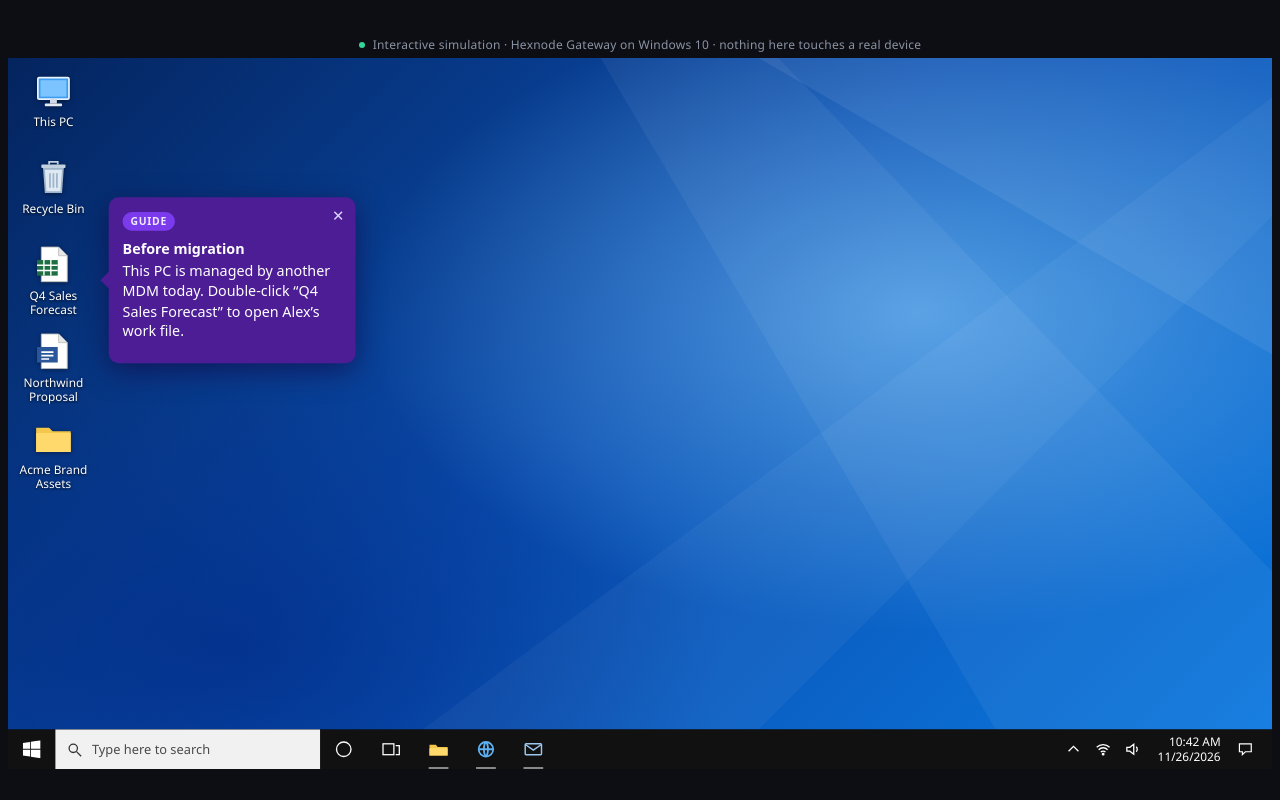
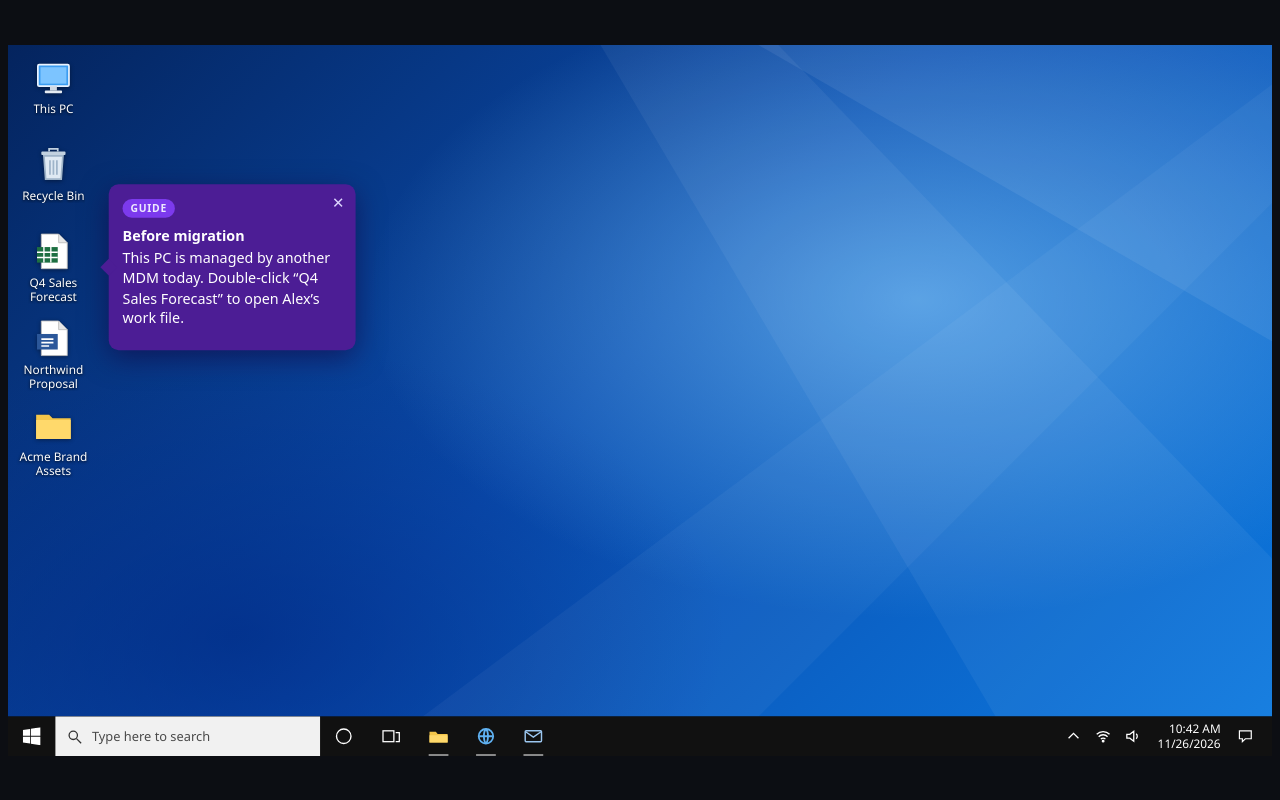
Before and after one commit to sivakrishnanm-commits/Hexnode-Interactive-Demo, a plain HTML site: page demos/hexnode-gateway-migration.html in a window 1280 px wide. Drawn offline with Linux system fonts and the light colour scheme.

Commit message:
Enhance Hexnode Gateway interactive demo v6 (#3)
- Latest version with improved interactions and polish
- Better UX with refined UI elements
- Performance optimizations


Claude-Session: https://claude.ai/code/session_01C678wfonozbXDMKahrYEvM

Co-authored-by: Claude <noreply@anthropic.com>

```diff
--- a/demos/hexnode-gateway-migration.html
+++ b/demos/hexnode-gateway-migration.html
@@ -11,8 +11,6 @@ html,body{margin:0;height:100%;background:#0c0e13;overflow:hidden;
   font-family:"Segoe UI",system-ui,-apple-system,"Helvetica Neue",Arial,sans-serif}
 button{font:inherit;color:inherit;cursor:pointer}
 #shell{position:fixed;inset:0;display:flex;flex-direction:column;align-items:center;justify-content:center}
-#label{height:26px;display:flex;align-items:center;gap:8px;color:#8b93a3;font-size:12px;letter-spacing:.02em}
-#label i{width:6px;height:6px;border-radius:50%;background:#34d399;display:inline-block}
 #fit{position:relative}
 #stage{position:absolute;left:0;top:0;width:1280px;height:720px;transform-origin:0 0;overflow:hidden;
   background:#000;user-select:none;-webkit-user-select:none;color:#000;font-size:12px}
@@ -217,7 +215,6 @@ button{font:inherit;color:inherit;cursor:pointer}
 </head>
 <body>
 <div id="shell">
-  <div id="label"><i></i>Interactive simulation · Hexnode Gateway on Windows 10 · nothing here touches a real device</div>
   <div id="fit">
   <div id="stage" aria-label="Simulated Windows 10 PC">
 
@@ -536,7 +533,7 @@ function layoutTip(){
 
 /* ---------- scaling ---------- */
 function fit(){
-  const aw=innerWidth-16, ah=innerHeight-26-12;
+  const aw=innerWidth-16, ah=innerHeight-16;
   const k=Math.max(.25,Math.min(aw/W, ah/720));
   fitEl.style.width=(W*k)+'px'; fitEl.style.height=(720*k)+'px';
   stage.style.transform='scale('+k+')';
```
